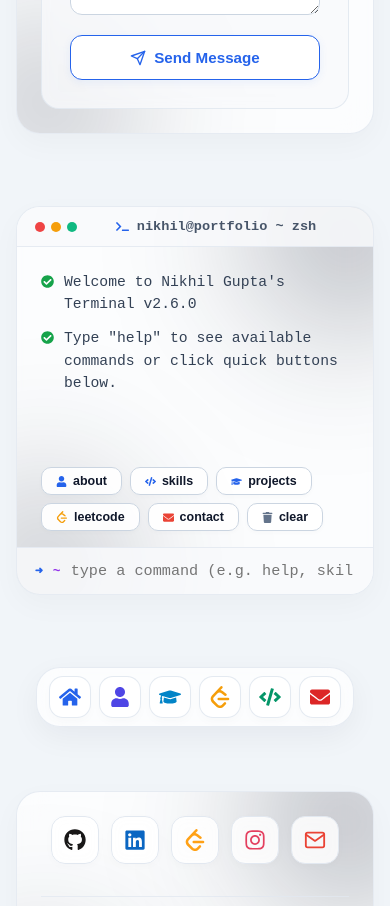
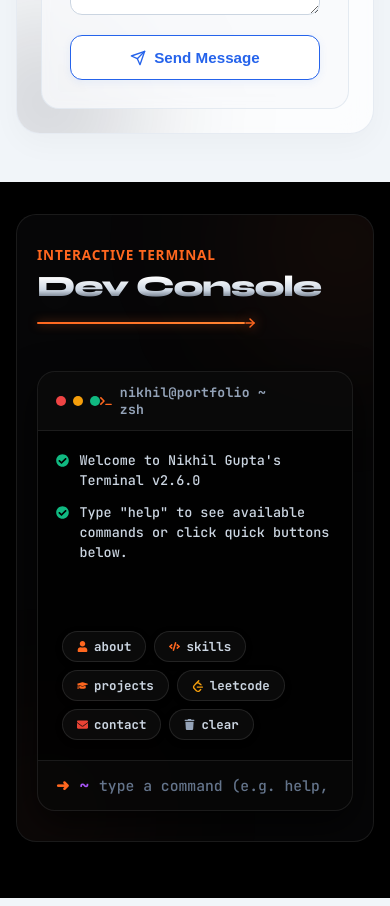
Before and after one commit to nikhildev161011-tech/My-Portfolio, a React (Vite) app: page / in a window 390 px wide. Shown: the part 5420-6326 px from the top of the page. Built offline with nearby package versions, Linux system fonts and the light colour scheme.

Commit message:
Update DevConsole.jsx

```diff
--- a/src/components/DevConsole.jsx
+++ b/src/components/DevConsole.jsx
@@ -11,6 +11,58 @@ export default function DevConsole() {
   ]);
 
   const bottomRef = useRef(null);
+
+  const ultraSmoothEase = [0.16, 1, 0.3, 1];
+
+  const cardEntranceVariants = {
+    hidden: { opacity: 0, y: 50 },
+    visible: {
+      opacity: 1,
+      y: 0,
+      transition: {
+        duration: 0.8,
+        ease: ultraSmoothEase
+      }
+    }
+  };
+
+  const headerEntranceVariants = {
+    hidden: { opacity: 0, y: 35 },
+    visible: {
+      opacity: 1,
+      y: 0,
+      transition: {
+        duration: 0.75,
+        ease: ultraSmoothEase
+      }
+    }
+  };
+
+  const arrowLineVariants = {
+    hidden: { width: "0%" },
+    visible: {
+      width: "100%",
+      transition: {
+        duration: 0.85,
+        delay: 0.25,
+        ease: ultraSmoothEase
+      }
+    }
+  };
+
+  const arrowHeadVariants = {
+    hidden: { opacity: 0, scale: 0.2, x: -10 },
+    visible: {
+      opacity: 1,
+      scale: 1,
+      x: 0,
+      transition: {
+        duration: 0.35,
+        delay: 0.85,
+        ease: ultraSmoothEase
+      }
+    }
+  };
 
   useEffect(() => {
     bottomRef.current?.scrollIntoView({ behavior: 'smooth', block: 'nearest' });
@@ -75,76 +127,233 @@ export default function DevConsole() {
     <>
       <style>
         {`
-          .console-seamless-section {
+          @import url('https://fonts.googleapis.com/css2?family=Syne:wght@700;800;900&family=Plus+Jakarta+Sans:wght@400;500;600;700;800&family=JetBrains+Mono:wght@500;600;700&display=swap');
+
+          .console-amoled-section {
             width: 100%;
-            padding: 2.5rem 1.5rem 4rem 1.5rem;
-            background: transparent !important;
-            border: none !important;
-            border-top: none !important;
+            padding: 3.5rem 1.5rem 5rem 1.5rem;
+            background-color: #000000;
             box-sizing: border-box;
-            display: flex;
-            justify-content: center;
             position: relative;
             z-index: 2;
+            overflow: hidden;
           }
 
-          .console-terminal-card {
+          .console-amoled-card {
             position: relative;
-            max-width: 900px;
+            background: rgba(10, 10, 12, 0.65);
+            backdrop-filter: blur(24px);
+            -webkit-backdrop-filter: blur(24px);
+            border: 1px solid rgba(255, 255, 255, 0.08);
+            border-radius: 24px;
+            padding: 2.75rem;
+            box-shadow: 0 20px 50px rgba(0, 0, 0, 0.85);
+            overflow: hidden;
+            box-sizing: border-box;
+            transition: border-color 0.3s ease, box-shadow 0.3s ease;
+            transform: translateZ(0);
+          }
+
+          .console-amoled-card:hover {
+            border-color: rgba(255, 103, 31, 0.35);
+            box-shadow: 0 24px 60px rgba(0, 0, 0, 0.95), 0 0 30px rgba(255, 103, 31, 0.08);
+          }
+
+          .console-luxury-heading {
+            font-family: 'Syne', sans-serif;
+            font-size: clamp(2.1rem, 5vw, 3.8rem);
+            font-weight: 800;
+            line-height: 1.15;
+            letter-spacing: -0.04em;
+            margin: 0;
+            display: inline-block;
+            background: linear-gradient(180deg, #ffffff 20%, #cbd5e1 60%, #1e293b 100%);
+            -webkit-background-clip: text;
+            -webkit-text-fill-color: transparent;
+            text-shadow: 0 10px 30px rgba(255, 255, 255, 0.04);
+            white-space: normal;
+            word-break: normal;
+            overflow-wrap: break-word;
+          }
+
+          .arrow-track-wrapper {
+            position: relative;
+            display: flex;
+            align-items: center;
             width: 100%;
-            background: rgba(255, 255, 255, 0.75);
-            backdrop-filter: blur(16px);
-            -webkit-backdrop-filter: blur(16px);
-            border: 1px solid rgba(226, 232, 240, 0.85);
-            border-radius: 24px;
-            box-shadow: 0 10px 30px rgba(15, 23, 42, 0.03);
+            max-width: 260px;
+            height: 16px;
+            margin-top: 6px;
+          }
+
+          .arrow-line-body {
+            height: 2px;
+            background: linear-gradient(90deg, #ff671f 0%, #ff8533 100%);
+            box-shadow: 0 0 10px rgba(255, 103, 31, 0.6);
+            border-radius: 2px;
+          }
+
+          .arrow-head-icon {
+            display: flex;
+            align-items: center;
+            justify-content: center;
+            margin-left: -2px;
+            color: #ff671f;
+            filter: drop-shadow(0 0 6px rgba(255, 103, 31, 0.7));
+          }
+
+          .console-terminal-shell {
+            background: rgba(0, 0, 0, 0.75);
+            border: 1px solid rgba(255, 255, 255, 0.1);
+            border-radius: 18px;
             overflow: hidden;
-            font-family: monospace;
-            transition: border-color 0.3s ease, box-shadow 0.3s ease, transform 0.3s ease;
+            box-shadow: 0 12px 36px rgba(0, 0, 0, 0.7);
+            font-family: 'JetBrains Mono', monospace;
+            margin-top: 0.5rem;
           }
-          .console-terminal-card:hover {
-            border-color: #2563eb;
-            box-shadow: 0 18px 40px rgba(37, 99, 235, 0.1);
-            transform: translateY(-2px);
+
+          .console-terminal-titlebar {
+            display: flex;
+            align-items: center;
+            justify-content: space-between;
+            background: rgba(255, 255, 255, 0.03);
+            padding: 12px 18px;
+            border-bottom: 1px solid rgba(255, 255, 255, 0.08);
+          }
+
+          .console-terminal-dots {
+            display: flex;
+            gap: 7px;
+          }
+
+          .console-dot {
+            width: 10px;
+            height: 10px;
+            border-radius: 50%;
+            display: inline-block;
+          }
+
+          .dot-red { background: #ef4444; }
+          .dot-yellow { background: #f59e0b; }
+          .dot-green { background: #10b981; }
+
+          .console-terminal-badge {
+            display: flex;
+            align-items: center;
+            gap: 8px;
+            color: #94a3b8;
+            font-size: 0.82rem;
+            font-weight: 700;
+            letter-spacing: 0.02em;
+          }
+
+          .console-terminal-body {
+            padding: 1.5rem;
+            height: 230px;
+            overflow-y: auto;
+            display: flex;
+            flex-direction: column;
+            gap: 12px;
+            color: #e2e8f0;
+            font-size: 0.9rem;
+            background: transparent;
+            WebkitOverflowScrolling: 'touch';
+          }
+
+          .console-terminal-buttons {
+            display: flex;
+            flex-wrap: wrap;
+            gap: 8px;
+            padding: 0 1.5rem 1.25rem 1.5rem;
+            background: transparent;
           }
 
           .console-quick-btn {
-            background: rgba(255, 255, 255, 0.9);
-            border: 1px solid #cbd5e1;
-            color: #0f172a;
+            background: rgba(255, 255, 255, 0.04);
+            border: 1px solid rgba(255, 255, 255, 0.1);
+            color: #cbd5e1;
             padding: 6px 14px;
-            border-radius: 10px;
+            border-radius: 9999px;
             font-size: 0.78rem;
             font-weight: 700;
+            font-family: 'JetBrains Mono', monospace;
             cursor: pointer;
-            transition: transform 0.2s ease, border-color 0.2s ease, color 0.2s ease, box-shadow 0.2s ease;
+            transition: transform 0.25s cubic-bezier(0.16, 1, 0.3, 1), border-color 0.25s ease, color 0.25s ease, background-color 0.25s ease;
             display: inline-flex;
             align-items: center;
             gap: 6px;
-            box-shadow: 0 2px 5px rgba(0, 0, 0, 0.02);
+            box-shadow: 0 2px 6px rgba(0, 0, 0, 0.3);
           }
+
           .console-quick-btn:hover {
             transform: translateY(-2px);
-            border-color: #2563eb;
-            color: #2563eb;
-            box-shadow: 0 6px 15px rgba(37, 99, 235, 0.15);
+            border-color: rgba(255, 103, 31, 0.5);
+            background: rgba(255, 103, 31, 0.08);
+            color: #ffffff;
+            box-shadow: 0 6px 16px rgba(255, 103, 31, 0.18);
+          }
+
+          .console-terminal-form {
+            display: flex;
+            align-items: center;
+            padding: 14px 18px;
+            background: rgba(255, 255, 255, 0.02);
+            border-top: 1px solid rgba(255, 255, 255, 0.08);
+            gap: 10px;
+          }
+
+          .console-terminal-input {
+            background: transparent;
+            border: none;
+            color: #ffffff;
+            font-family: 'JetBrains Mono', monospace;
+            font-size: 0.92rem;
+            width: 100%;
+            outline: none;
+          }
+
+          .console-terminal-input::placeholder {
+            color: #64748b;
           }
 
           @media (max-width: 768px) {
-            .console-seamless-section {
-              padding: 1.5rem 1rem 3rem 1rem !important;
+            .console-amoled-section {
+              padding: 2rem 1rem 3.5rem 1rem !important;
+            }
+            .console-amoled-card {
+              padding: 1.85rem 1.25rem;
+              border-radius: 20px;
+            }
+            .console-luxury-heading {
+              font-size: clamp(1.85rem, 7.5vw, 2.5rem);
+            }
+            .arrow-track-wrapper {
+              max-width: 220px;
+            }
+            .console-terminal-body {
+              height: 200px;
+              padding: 1.15rem;
+              font-size: 0.84rem;
             }
           }
         `}
       </style>
 
-      <section id="console" className="console-seamless-section">
+      <section id="console" className="console-amoled-section">
+        <div style={{
+          maxWidth: '1000px',
+          margin: '0 auto',
+          display: 'flex',
+          flexDirection: 'column',
+          gap: '2.5rem'
+        }}>
+
           <motion.div
-          initial={{ opacity: 0, y: 40 }}
-          whileInView={{ opacity: 1, y: 0 }}
+            className="console-amoled-card"
+            variants={cardEntranceVariants}
+            initial="hidden"
+            whileInView="visible"
             viewport={{ once: false, amount: 0.2 }}
-          transition={{ duration: 0.7, ease: "easeOut" }}
-          className="console-terminal-card"
           >
             <div
               style={{
@@ -155,8 +364,8 @@ export default function DevConsole() {
                 height: 'min(70vw, 450px)',
                 transform: 'translate(25%, -25%)',
                 borderRadius: '50%',
-              background: 'radial-gradient(circle at 70% 30%, rgba(15, 23, 42, 0.35) 0%, rgba(15, 23, 42, 0.18) 28%, rgba(15, 23, 42, 0.06) 52%, transparent 75%)',
-              filter: 'blur(52px)',
+                background: 'radial-gradient(circle at 70% 30%, rgba(255, 103, 31, 0.12) 0%, rgba(255, 103, 31, 0.04) 35%, transparent 70%)',
+                filter: 'blur(70px)',
                 pointerEvents: 'none',
                 zIndex: 0
               }}
@@ -171,42 +380,82 @@ export default function DevConsole() {
                 height: 'min(65vw, 400px)',
                 transform: 'translate(-25%, 25%)',
                 borderRadius: '50%',
-              background: 'radial-gradient(circle at 30% 70%, rgba(15, 23, 42, 0.28) 0%, rgba(15, 23, 42, 0.14) 30%, transparent 70%)',
-              filter: 'blur(56px)',
+                background: 'radial-gradient(circle at 30% 70%, rgba(255, 103, 31, 0.1) 0%, rgba(255, 103, 31, 0.03) 30%, transparent 70%)',
+                filter: 'blur(70px)',
                 pointerEvents: 'none',
                 zIndex: 0
               }}
             />
 
-          <div style={{ position: 'relative', zIndex: 1 }}>
-            <div style={{ display: 'flex', alignItems: 'center', justifyContent: 'space-between', background: 'rgba(248, 250, 252, 0.85)', padding: '12px 18px', borderBottom: '1px solid rgba(226, 232, 240, 0.8)' }}>
-              <div style={{ display: 'flex', gap: '6px' }}>
-                <span style={{ width: '10px', height: '10px', borderRadius: '50%', background: '#ef4444', display: 'inline-block' }}></span>
-                <span style={{ width: '10px', height: '10px', borderRadius: '50%', background: '#f59e0b', display: 'inline-block' }}></span>
-                <span style={{ width: '10px', height: '10px', borderRadius: '50%', background: '#10b981', display: 'inline-block' }}></span>
+            <div style={{ display: 'flex', flexDirection: 'column', gap: '2rem', position: 'relative', zIndex: 1 }}>
+
+              <div style={{ display: 'flex', flexDirection: 'column', gap: '0.35rem', position: 'relative' }}>
+                <span style={{ fontSize: '0.85rem', fontWeight: '800', letterSpacing: '0.06em', color: '#ff671f', textTransform: 'uppercase' }}>
+                  Interactive Terminal
+                </span>
+
+                <motion.h2
+                  className="console-luxury-heading"
+                  variants={headerEntranceVariants}
+                  initial="hidden"
+                  whileInView="visible"
+                  viewport={{ once: false, amount: 0.2 }}
+                >
+                  Dev Console
+                </motion.h2>
+
+                <div className="arrow-track-wrapper">
+                  <motion.div
+                    className="arrow-line-body"
+                    variants={arrowLineVariants}
+                    initial="hidden"
+                    whileInView="visible"
+                    viewport={{ once: false, amount: 0.2 }}
+                  />
+                  <motion.div
+                    className="arrow-head-icon"
+                    variants={arrowHeadVariants}
+                    initial="hidden"
+                    whileInView="visible"
+                    viewport={{ once: false, amount: 0.2 }}
+                  >
+                    <svg width="14" height="14" viewBox="0 0 24 24" fill="none" stroke="currentColor" strokeWidth="2.5" strokeLinecap="round" strokeLinejoin="round">
+                      <line x1="5" y1="12" x2="19" y2="12"></line>
+                      <polyline points="12 5 19 12 12 19"></polyline>
+                    </svg>
+                  </motion.div>
                 </div>
-              <div style={{ display: 'flex', alignItems: 'center', gap: '8px', color: '#475569', fontSize: '0.85rem', fontWeight: '700' }}>
-                <FaTerminal size={13} color="#2563eb" />
+              </div>
+
+              <div className="console-terminal-shell">
+                <div className="console-terminal-titlebar">
+                  <div className="console-terminal-dots">
+                    <span className="console-dot dot-red"></span>
+                    <span className="console-dot dot-yellow"></span>
+                    <span className="console-dot dot-green"></span>
+                  </div>
+                  <div className="console-terminal-badge">
+                    <FaTerminal size={12} color="#ff671f" />
                     <span>nikhil@portfolio ~ zsh</span>
                   </div>
-              <div></div>
+                  <div style={{ width: '40px' }}></div>
                 </div>
 
-            <div style={{ padding: '1.5rem', height: '220px', overflowY: 'auto', display: 'flex', flexDirection: 'column', gap: '12px', color: '#0f172a', fontSize: '0.92rem', background: 'transparent', WebkitOverflowScrolling: 'touch' }}>
+                <div className="console-terminal-body">
                   {history.map((item, idx) => (
                     <div key={idx} style={{ display: 'flex', alignItems: 'flex-start', gap: '10px', lineHeight: '1.5' }}>
                       {item.type === 'input' ? (
                         <>
-                      <span style={{ color: '#2563eb', fontWeight: 'bold' }}>➜</span>
-                      <span style={{ color: '#9333ea', fontWeight: 'bold' }}>~</span>
-                      <span style={{ color: '#0f172a', fontWeight: '600' }}>{item.text}</span>
+                          <span style={{ color: '#ff671f', fontWeight: 'bold' }}>➜</span>
+                          <span style={{ color: '#a855f7', fontWeight: 'bold' }}>~</span>
+                          <span style={{ color: '#ffffff', fontWeight: '600' }}>{item.text}</span>
                         </>
                       ) : (
                         <>
-                      <span style={{ color: '#16a34a', marginTop: '2px' }}>
+                          <span style={{ color: '#10b981', marginTop: '2px' }}>
                             <FaCheckCircle size={13} />
                           </span>
-                      <span style={{ color: '#334155', fontWeight: '500' }}>{item.text}</span>
+                          <span style={{ color: '#cbd5e1', fontWeight: '500' }}>{item.text}</span>
                         </>
                       )}
                     </div>
@@ -214,15 +463,15 @@ export default function DevConsole() {
                   <div ref={bottomRef} />
                 </div>
 
-            <div style={{ display: 'flex', flexWrap: 'wrap', gap: '8px', padding: '0 1.5rem 1rem 1.5rem', background: 'transparent' }}>
+                <div className="console-terminal-buttons">
                   <button type="button" className="console-quick-btn" onClick={(e) => { e.preventDefault(); handleCommand('about'); }}>
-                <FaUser size={11} color="#2563eb" /> about
+                    <FaUser size={11} color="#ff671f" /> about
                   </button>
                   <button type="button" className="console-quick-btn" onClick={(e) => { e.preventDefault(); handleCommand('skills'); }}>
-                <FaCode size={11} color="#2563eb" /> skills
+                    <FaCode size={11} color="#ff671f" /> skills
                   </button>
                   <button type="button" className="console-quick-btn" onClick={(e) => { e.preventDefault(); handleCommand('projects'); }}>
-                <FaGraduationCap size={11} color="#2563eb" /> projects
+                    <FaGraduationCap size={11} color="#ff671f" /> projects
                   </button>
                   <button type="button" className="console-quick-btn" onClick={(e) => { e.preventDefault(); handleCommand('leetcode'); }}>
                     <SiLeetcode size={12} color="#f59e0b" /> leetcode
@@ -231,16 +480,16 @@ export default function DevConsole() {
                     <FaEnvelope size={11} color="#ea4335" /> contact
                   </button>
                   <button type="button" className="console-quick-btn" onClick={(e) => { e.preventDefault(); handleCommand('clear'); }}>
-                <FaTrash size={11} color="#64748b" /> clear
+                    <FaTrash size={11} color="#94a3b8" /> clear
                   </button>
                 </div>
 
-            <form onSubmit={onSubmit} style={{ display: 'flex', alignItems: 'center', padding: '14px 18px', background: 'rgba(248, 250, 252, 0.85)', borderTop: '1px solid rgba(226, 232, 240, 0.8)', gap: '10px' }}>
-              <span style={{ color: '#2563eb', fontWeight: 'bold' }}>➜</span>
-              <span style={{ color: '#9333ea', fontWeight: 'bold' }}>~</span>
+                <form onSubmit={onSubmit} className="console-terminal-form">
+                  <span style={{ color: '#ff671f', fontWeight: 'bold' }}>➜</span>
+                  <span style={{ color: '#a855f7', fontWeight: 'bold' }}>~</span>
                   <input
                     type="text"
-                style={{ background: 'transparent', border: 'none', color: '#0f172a', fontFamily: 'monospace', fontSize: '0.95rem', width: '100%', outline: 'none' }}
+                    className="console-terminal-input"
                     value={input}
                     onChange={(e) => setInput(e.target.value)}
                     onFocus={handleInputFocus}
@@ -248,7 +497,11 @@ export default function DevConsole() {
                   />
                 </form>
               </div>
+
+            </div>
           </motion.div>
+
+        </div>
       </section>
     </>
   );
```
Lines whose indentation alone changed are shown as unchanged.
